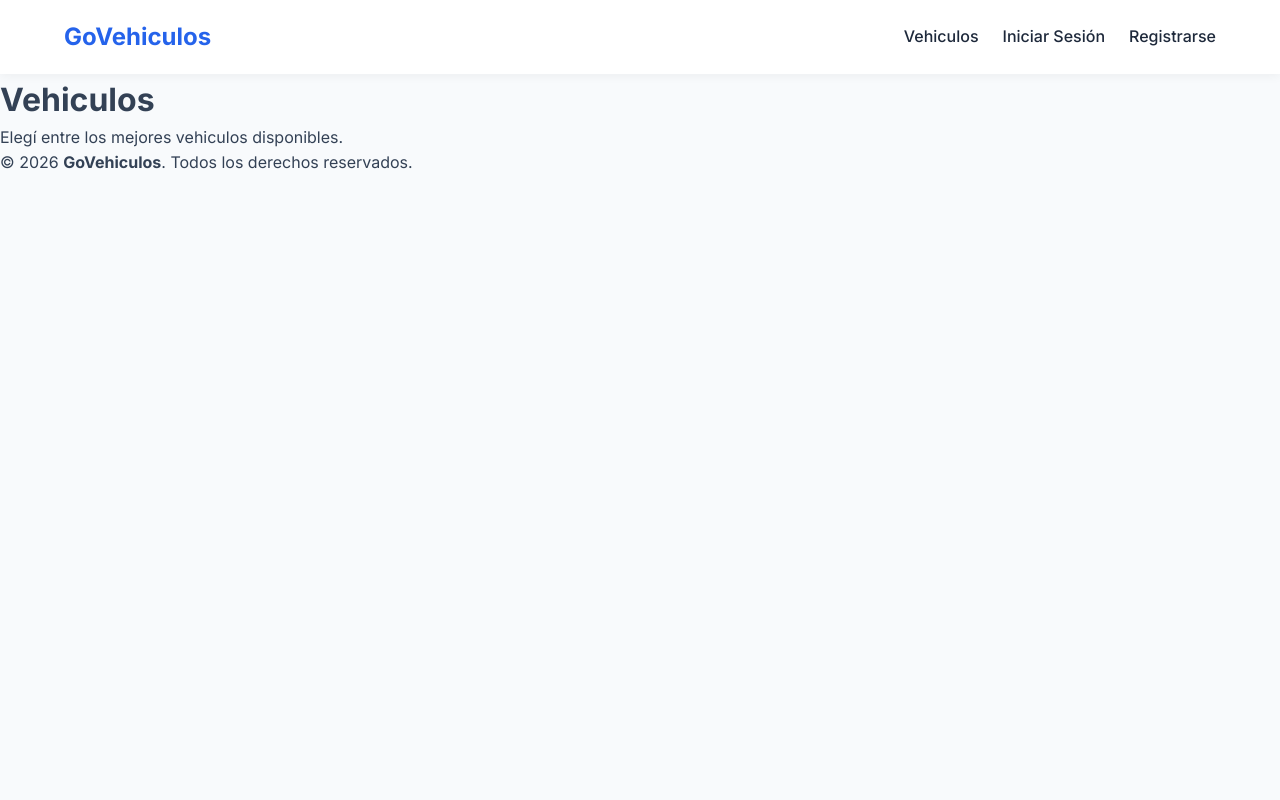
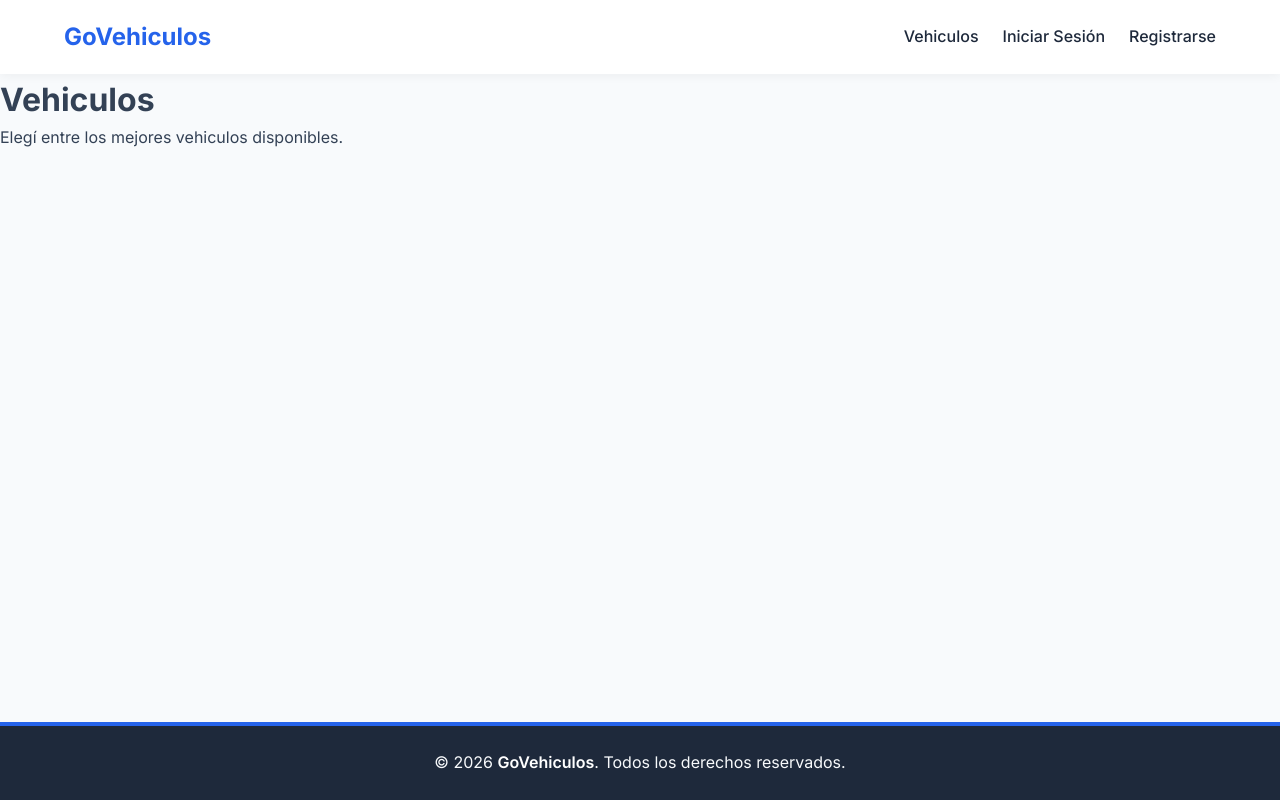
Before and after one commit to NahimMartinez/GoVehiculos, a Django app: page / in a window 1280 px wide. Run offline with Django 5.2, Linux system fonts and the light colour scheme.

Commit message:
Feat: Agregué estilos para el footer y lo pegué al final de la pantalla

```diff
--- a/Contenedor/static/css/componentes/footer.css
+++ b/Contenedor/static/css/componentes/footer.css
@@ -0,0 +1,16 @@
+.footer {
+    background-color: var(--color-secundario);
+    color: var(--color-fondo);
+    text-align: center; /* Centramos el texto horizontalmente */
+    padding: 1.5rem 20px; /* Espacio cómodo arriba/abajo y a los costados */
+    width: 100%;
+
+    /* Un pequeño detalle visual arriba para separarlo sutilmente */
+    border-top: 4px solid var(--color-primario);
+}
+
+/* Hacemos que el nombre brille un poco más que el resto del texto */
+.footer strong {
+    color: var(--color-blanco);
+    font-weight: 600;
+}
--- a/Contenedor/static/css/global.css
+++ b/Contenedor/static/css/global.css
@@ -32,6 +32,14 @@
     background-color: var(--color-fondo);
     color: var(--color-texto);
     line-height: 1.6; /* Mejora la lectura de los textos */
+
+    display: flex;
+    flex-direction: column;
+    min-height: 100vh; /* Obliga al body a medir como mínimo el 100% de la pantalla */
+}
+
+.contenido-principal {
+    flex-grow: 1; /* Esto empuja al footer hacia abajo de todo */
 }
 
 /* Estilo general para todos los enlaces */
--- a/Contenedor/templates/base.html
+++ b/Contenedor/templates/base.html
@@ -17,12 +17,10 @@
     {% include 'componentes/navbar.html' %}
 
 
-    <div class="contenedor-principal">
-        <main class="contenido-dinamico">
-            {% block contenido %}
-            {% endblock %}
-        </main>
-    </div>
+    <main class="contenido-principal">
+        {% block contenido %}
+        {% endblock %}
+    </main>
 
     {% include 'componentes/footer.html' %}
 
```
